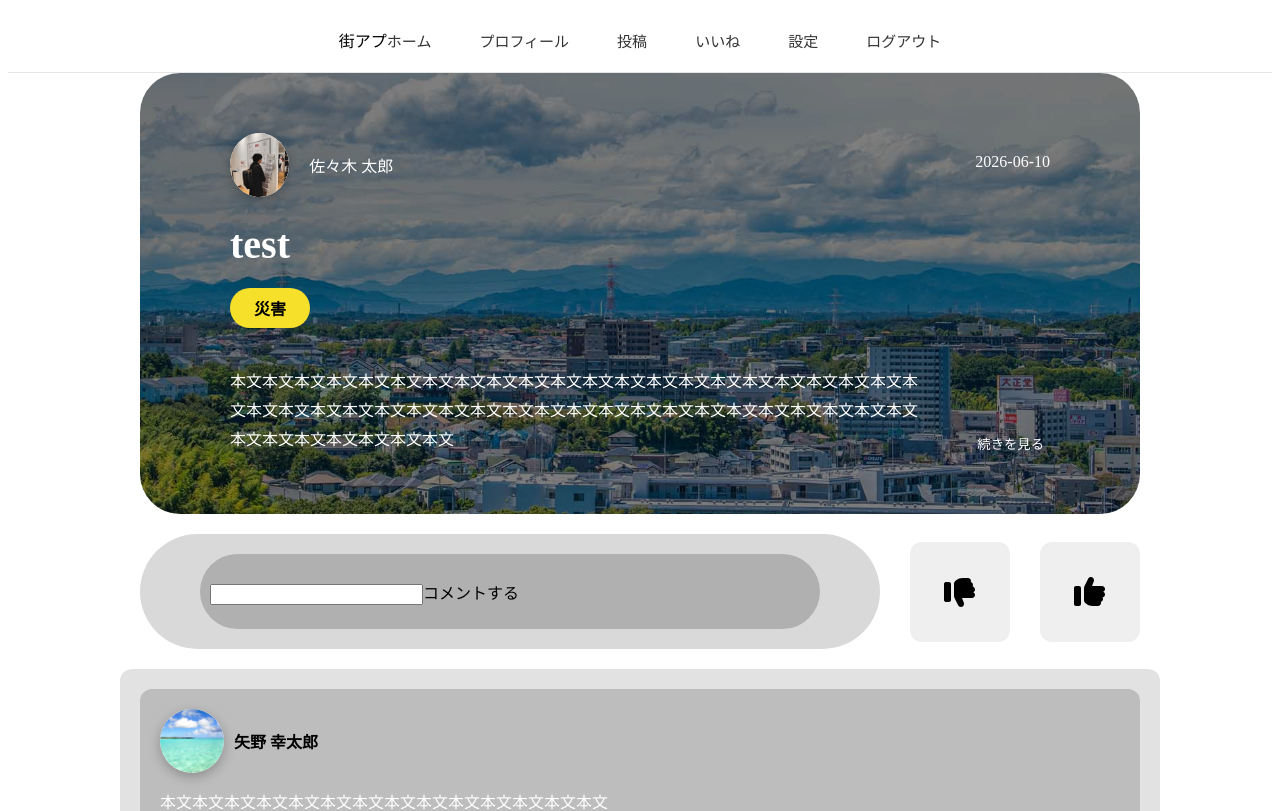
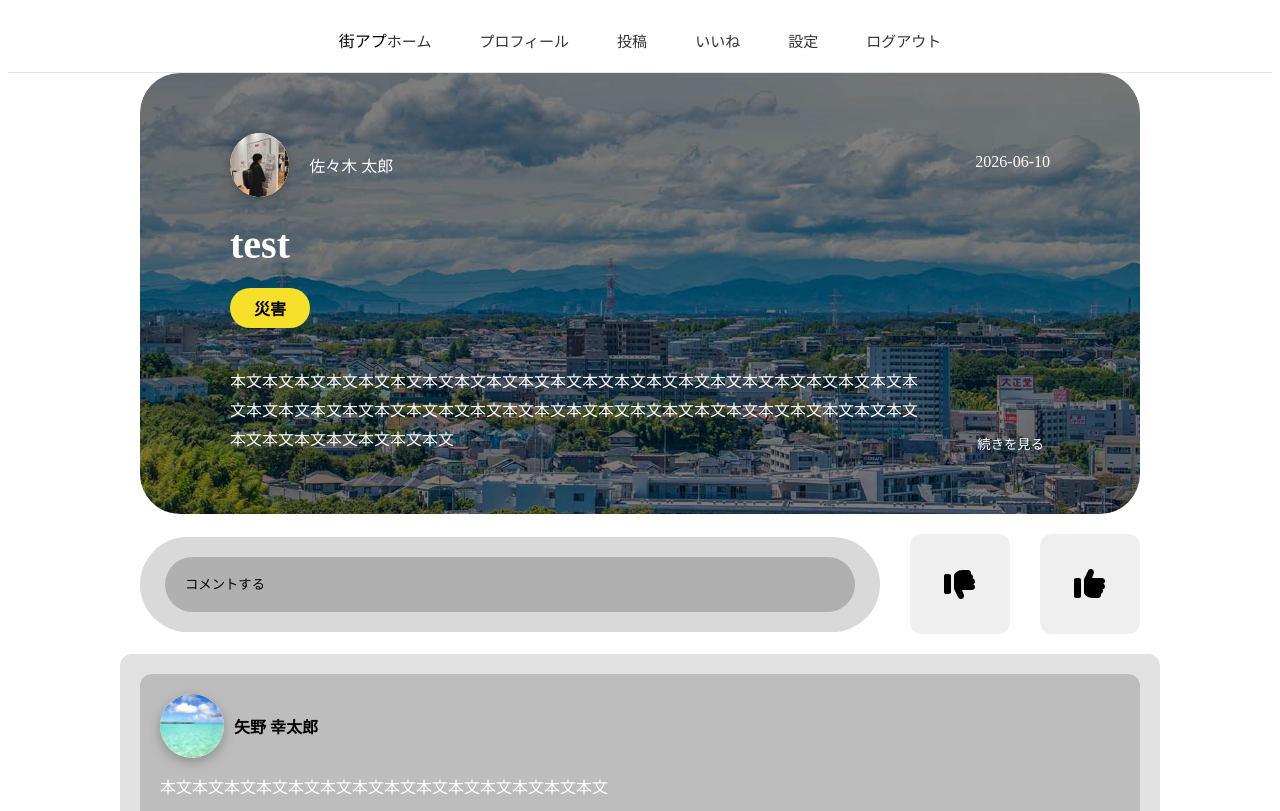
Before and after one commit to matiapu/matiapu-web, a Next.js app: page /posts/1 in a window 1280 px wide. Shown: the top 811 px of the page. Built offline with nearby package versions, Linux system fonts and the light colour scheme; no server answers.

Commit message:
style: コメントするボタンの修正

```diff
--- a/components/CommentInput.jsx
+++ b/components/CommentInput.jsx
@@ -4,9 +4,7 @@ import styles from './CommentInput.module.css'
 function CommentInput() {
   return (
         <div className={styles.search_wrapper}>
-          <div className={styles.Input_wrapper}>
-            <p><input type="text" className={styles.Button}/>コメントする</p>
-          </div>
+            <input type="text" placeholder='コメントする' className={styles.Input_button}/>
         </div>
   )
 }
--- a/components/CommentInput.module.css
+++ b/components/CommentInput.module.css
@@ -3,17 +3,22 @@
     background: rgb(217, 217, 217);
     padding: 20px;
     border-radius: 150px;
+    display: flex;
+    justify-content: center;
+    align-items: center;
 }
 
-.Input_wrapper {
+.Input_button {
     background: rgb(176, 176, 176);
-    width: 600px;
+    width: 650px;
     margin: 0 auto;
     height: 55px;
-    padding: 10px;
+    padding: 0 20px;
     border-radius: 50px;
+    border: none;
 }
 
-.Button {
-    padding-left: 30px;
+.Input_button::placeholder {
+    color: #000;
+    opacity: 1;
 }
```
